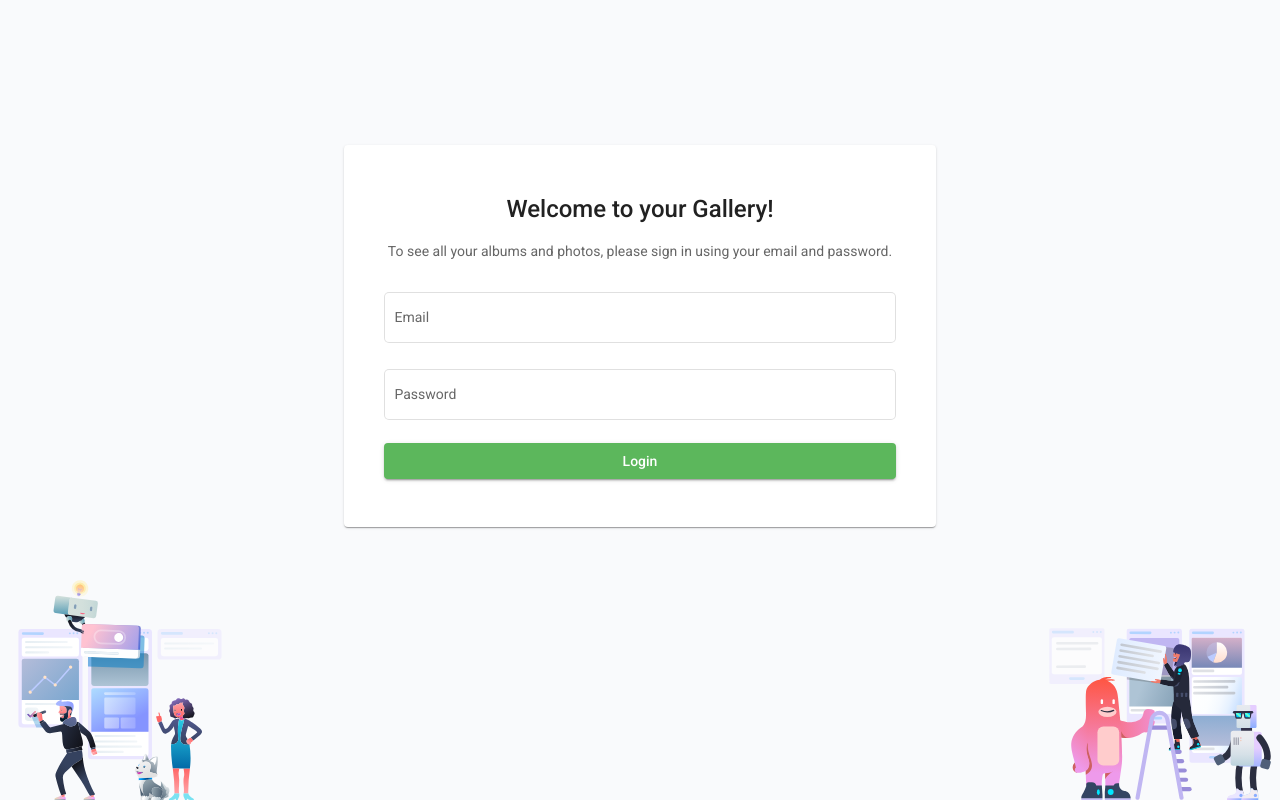
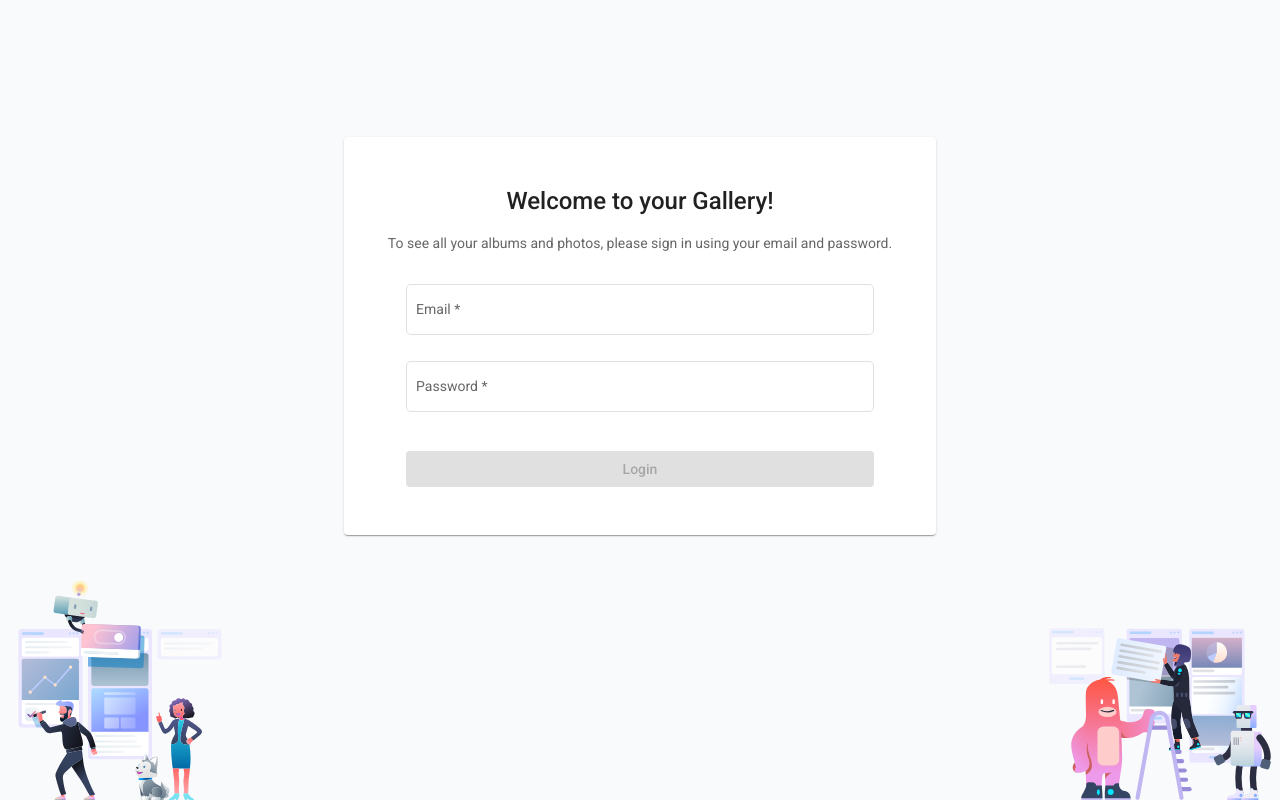
Before and after one commit to vilmarmjr/gallery, an Angular app: page /login in a window 1280 px wide. Built offline with nearby package versions, Linux system fonts and the light colour scheme.

Commit message:
feat: add login form

```diff
--- a/src/app/pages/login/login.component.html
+++ b/src/app/pages/login/login.component.html
@@ -2,14 +2,20 @@
   <mat-card class="card">
     <h1>Welcome to your Gallery!</h1>
     <p>To see all your albums and photos, please sign in using your email and password.</p>
+    <form [formGroup]="form">
       <mat-form-field appearance="outline" class="form-field">
         <mat-label>Email</mat-label>
-      <input matInput type="email" />
+        <input matInput type="email" formControlName="email" />
+        <mat-error *ngIf="form.hasError('email', 'email') || form.hasError('required', 'email')"
+          >Please enter a valid email address</mat-error
+        >
       </mat-form-field>
       <mat-form-field appearance="outline" class="form-field">
         <mat-label>Password</mat-label>
-      <input matInput type="password" />
+        <input matInput type="password" formControlName="password" />
+        <mat-error *ngIf="form.hasError('required', 'password')">Please enter a valid password</mat-error>
       </mat-form-field>
-    <button mat-raised-button color="accent" class="button">Login</button>
+      <button mat-raised-button color="accent" class="button" [disabled]="form.invalid">Login</button>
+    </form>
   </mat-card>
 </div>
--- a/src/app/pages/login/login.component.scss
+++ b/src/app/pages/login/login.component.scss
@@ -36,6 +36,10 @@
   .button {
     width: 100%;
   }
+
+  .button {
+    margin-top: 1rem;
+  }
 }
 
 @media (max-width: 730px) {
--- a/src/app/pages/login/login.component.ts
+++ b/src/app/pages/login/login.component.ts
@@ -1,4 +1,5 @@
 import { Component, OnInit } from '@angular/core';
+import { FormBuilder, FormGroup, Validators } from '@angular/forms';
 
 @Component({
   selector: 'app-login',
@@ -6,10 +7,18 @@ import { Component, OnInit } from '@angular/core';
   styleUrls: ['./login.component.scss']
 })
 export class LoginComponent implements OnInit {
+  form: FormGroup;
 
-  constructor() { }
+  constructor(private readonly formBuilder: FormBuilder) {}
 
   ngOnInit(): void {
+    this.setForm();
   }
 
+  private setForm(): void {
+    this.form = this.formBuilder.group({
+      email: [null, [Validators.required, Validators.email]],
+      password: [null, Validators.required]
+    });
+  }
 }
```
Also changed, not shown: src/app/app.module.ts (+11 -1 lines). Lines whose indentation alone changed are shown as unchanged.
